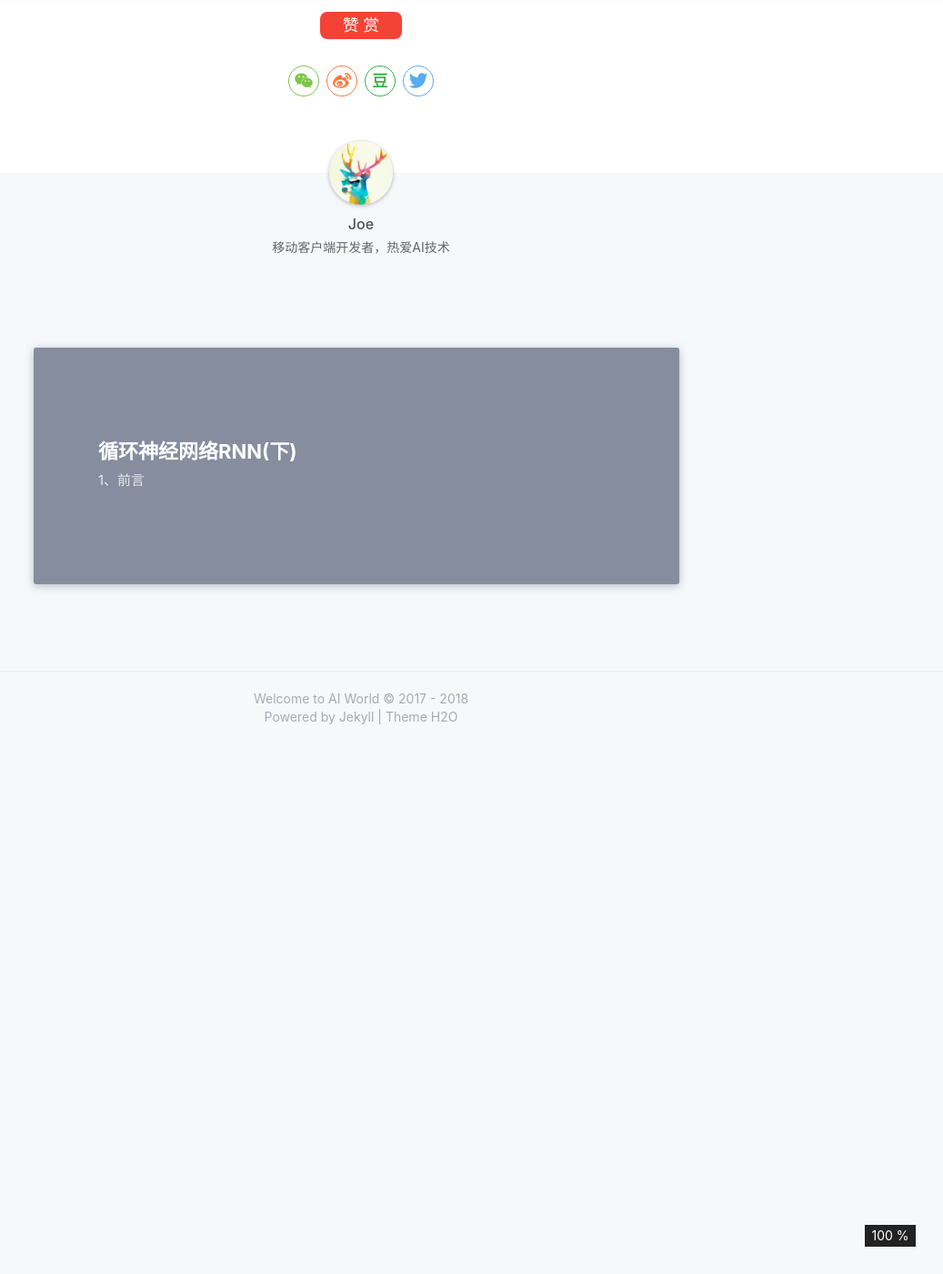
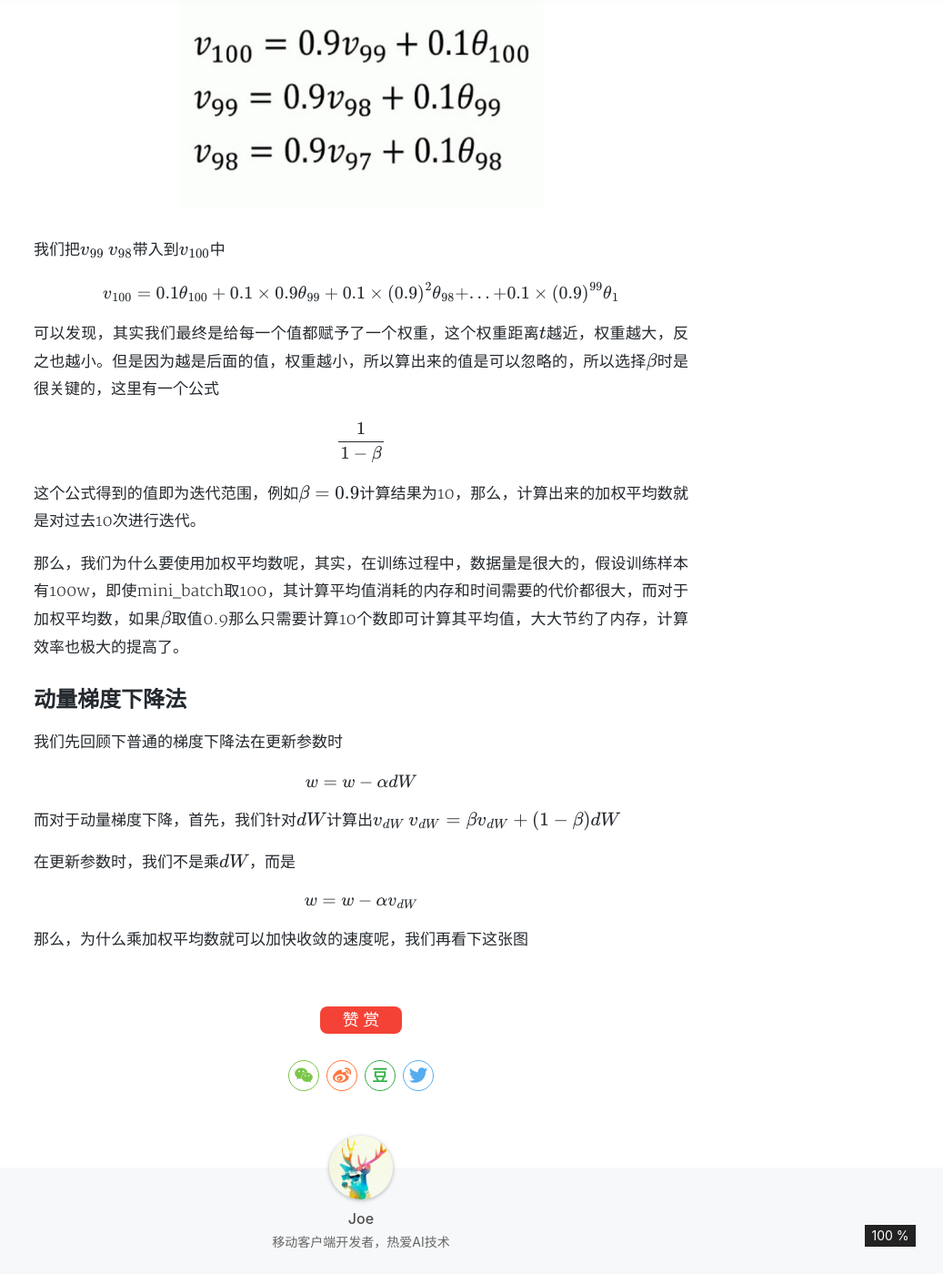
Before and after one commit to terrifyzhao/terrifyzhao.github.io, a Jekyll site: the page built from _posts/2018-02-14-动量梯度下降法Momentum.markdown, in a window 1280 px wide and 1400 px high, scrolled down 2656 px. Shown: the whole window at 91% size, without its empty margins (243-1280 px from the left). Built offline with Jekyll 4.4.1, drawn with Linux system fonts in a browser that asks for light colours; nearby versions of some CDN libraries; formulas are drawn with MathJax 3; comment, search, counter and statistics services are not loaded; a style sheet for code colours, icons or effects is not loaded.

Commit message:
添加图片

```diff
--- a/_posts/2018-02-14-动量梯度下降法Momentum.markdown
+++ b/_posts/2018-02-14-动量梯度下降法Momentum.markdown
@@ -48,3 +48,31 @@ $$ v_t =  \beta v_{t-1} + (1-\beta)\theta_{t}$$
 <img src="https://raw.githubusercontent.com/terrifyzhao/terrifyzhao.github.io/master/assets/img/2018-02-14-%E5%8A%A8%E9%87%8F%E6%A2%AF%E5%BA%A6%E4%B8%8B%E9%99%8D%E6%B3%95Momentum/momentum4.jpg" width="400" height="240"/>
 
 假设$\beta=0.9$,那么，我们得到的公式如下
+
+<img src="https://raw.githubusercontent.com/terrifyzhao/terrifyzhao.github.io/master/assets/img/2018-02-14-%E5%8A%A8%E9%87%8F%E6%A2%AF%E5%BA%A6%E4%B8%8B%E9%99%8D%E6%B3%95Momentum/momentum5.jpg" width="400" height="240"/>
+
+我们把$v_{99}$ $v_{98}$带入到$v_{100}$中
+
+$$v_{100} = 0.1\theta_{100}+0.1\times0.9\theta_{99}+0.1\times(0.9)^2\theta_{98}+...+0.1\times(0.9)^{99}\theta_{1} $$
+
+可以发现，其实我们最终是给每一个值都赋予了一个权重，这个权重距离$t$越近，权重越大，反之也越小。但是因为越是后面的值，权重越小，所以算出来的值是可以忽略的，所以选择$\beta$时是很关键的，这里有一个公式
+
+$$\frac{1}{1-\beta}$$
+
+这个公式得到的值即为迭代范围，例如$\beta=0.9$计算结果为10，那么，计算出来的加权平均数就是对过去10次进行迭代。
+
+那么，我们为什么要使用加权平均数呢，其实，在训练过程中，数据量是很大的，假设训练样本有100w，即使mini_batch取100，其计算平均值消耗的内存和时间需要的代价都很大，而对于加权平均数，如果$\beta$取值0.9那么只需要计算10个数即可计算其平均值，大大节约了内存，计算效率也极大的提高了。
+
+## 动量梯度下降法
+我们先回顾下普通的梯度下降法在更新参数时
+
+$$w = w - \alpha dW$$
+
+而对于动量梯度下降，首先，我们针对$dW$计算出$v_{dW}$
+$$v_{dW} = \beta v_{dW} + (1-\beta)dW$$
+
+在更新参数时，我们不是乘$dW$，而是
+
+$$w = w - \alpha v_{dW}$$
+
+那么，为什么乘加权平均数就可以加快收敛的速度呢，我们再看下这张图
```
Also changed, not shown: assets/img/2018-02-14-动量梯度下降法Momentum/momentum6.png (added), 2 other files.
